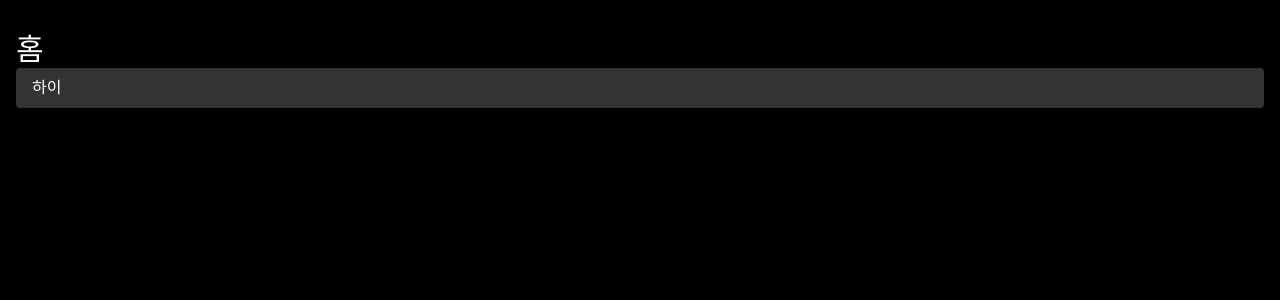
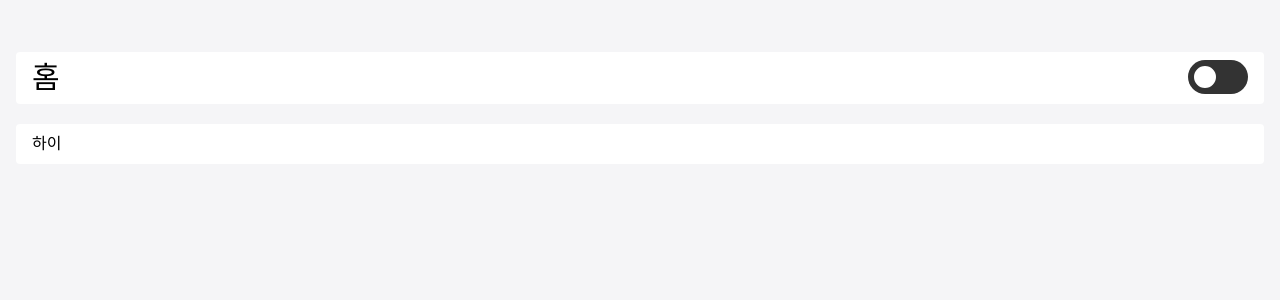
Before and after one commit to codeisneverodd/next-ts-tailwind-starter, a Next.js app: page / in a window 1280 px wide. Shown: the top 300 px of the page. Built offline with nearby package versions, Linux system fonts and the light colour scheme; a web font is replaced by a local one.

Commit message:
feat: Add DarkMode

```diff
--- a/components/Box.tsx
+++ /dev/null
@@ -1,14 +0,0 @@
-import { tw } from "utils/tailwindMerge";
-
-type BoxProps<T extends React.ElementType> = {} & Component<T>;
-
-export function Box({ children, className, ...restProps }: BoxProps<"div">) {
-  return (
-    <div
-      className={tw("rounded dark:bg-darkGray bg-white px-4 py-2", className)}
-      {...restProps}
-    >
-      {children}
-    </div>
-  );
-}
--- /dev/null
+++ b/components/Box/index.tsx
@@ -0,0 +1,11 @@
+import { tw } from 'utils/tailwindMerge';
+
+type BoxProps<T extends React.ElementType> = {} & Component<T>;
+
+export function Box({ children, className, ...restProps }: BoxProps<'div'>) {
+  return (
+    <div className={tw('rounded bg-white px-4 py-2 dark:bg-darkGray', className)} {...restProps}>
+      {children}
+    </div>
+  );
+}
--- a/pages/components/DarkModeBtn.tsx
+++ /dev/null
@@ -1,14 +0,0 @@
-type DarkModeBtnProps<T extends React.ElementType> = {} & Component<T>;
-import { tw } from "utils/tailwindMerge";
-
-export function DarkModeBtn({
-  children,
-  className,
-  ...restProps
-}: DarkModeBtnProps<"button">) {
-  return (
-    <button className={tw("", className)} {...restProps}>
-      {children}
-    </button>
-  );
-}
--- /dev/null
+++ b/pages/components/DarkModeToggleBtn/index.tsx
@@ -0,0 +1,28 @@
+type DarkModeBtnProps<T extends React.ElementType> = {} & Component<T>;
+import { ChangeEventHandler, useLayoutEffect, useRef } from 'react';
+import { tw } from 'utils/tailwindMerge';
+
+export function DarkModeToggleBtn({ children, className, ...restProps }: DarkModeBtnProps<'label'>) {
+  const inputRef = useRef(null);
+
+  useLayoutEffect(() => {
+    const isDarkMode =
+      localStorage.theme === 'dark' ||
+      (!('theme' in localStorage) && window.matchMedia('(prefers-color-scheme: dark)').matches);
+    document.documentElement.classList.toggle('dark', isDarkMode);
+    (inputRef.current as unknown as HTMLInputElement).checked = isDarkMode;
+  }, []);
+
+  const handleDarkModeChange: ChangeEventHandler<HTMLInputElement> = (e) => {
+    const { checked } = e.target;
+    localStorage.theme = checked ? 'dark' : 'light';
+    document.documentElement.classList.toggle('dark', localStorage.theme === 'dark');
+  };
+  return (
+    <label className={tw('relative inline-block h-[34px] w-[60px]', className)} {...restProps}>
+      <input ref={inputRef} type="checkbox" className="peer h-0 w-0 opacity-0" onChange={handleDarkModeChange} />
+      <span className="absolute inset-0 cursor-pointer rounded-[34px] bg-darkGray transition-all peer-checked:bg-lightGray"></span>
+      <span className="absolute left-[4px] bottom-[4px] h-[26px] w-[26px] cursor-pointer rounded-full border-2 border-darkGray bg-white transition-all peer-checked:translate-x-[26px] peer-checked:bg-white "></span>
+    </label>
+  );
+}
--- a/pages/index.tsx
+++ b/pages/index.tsx
@@ -1,22 +1,23 @@
-import { Box } from "components";
-import Head from "next/head";
-import { tw } from "utils/tailwindMerge";
+import { Box } from 'components';
+import Head from 'next/head';
+import { tw } from 'utils/tailwindMerge';
+import { DarkModeToggleBtn } from './components/DarkModeToggleBtn';
 
 export default function Home() {
   return (
     <>
       <Head>
         <title>codeisneverodd</title>
-        <meta
-          name="description"
-          content="Generated by codeisneverodd's starter kit"
-        />
+        <meta name="description" content="Generated by codeisneverodd's starter kit" />
         <meta name="viewport" content="width=device-width, initial-scale=1" />
         <link rel="icon" href="/favicon.ico" />
       </Head>
       <main className="px-4 pt-8">
-        <h1 className="text-3xl">홈</h1>
-        <Box>하이</Box>
+        <Box className="mt-5 flex justify-between">
+          <h1 className="text-3xl">홈</h1>
+          <DarkModeToggleBtn />
+        </Box>
+        <Box className="mt-5">하이</Box>
       </main>
     </>
   );
```
